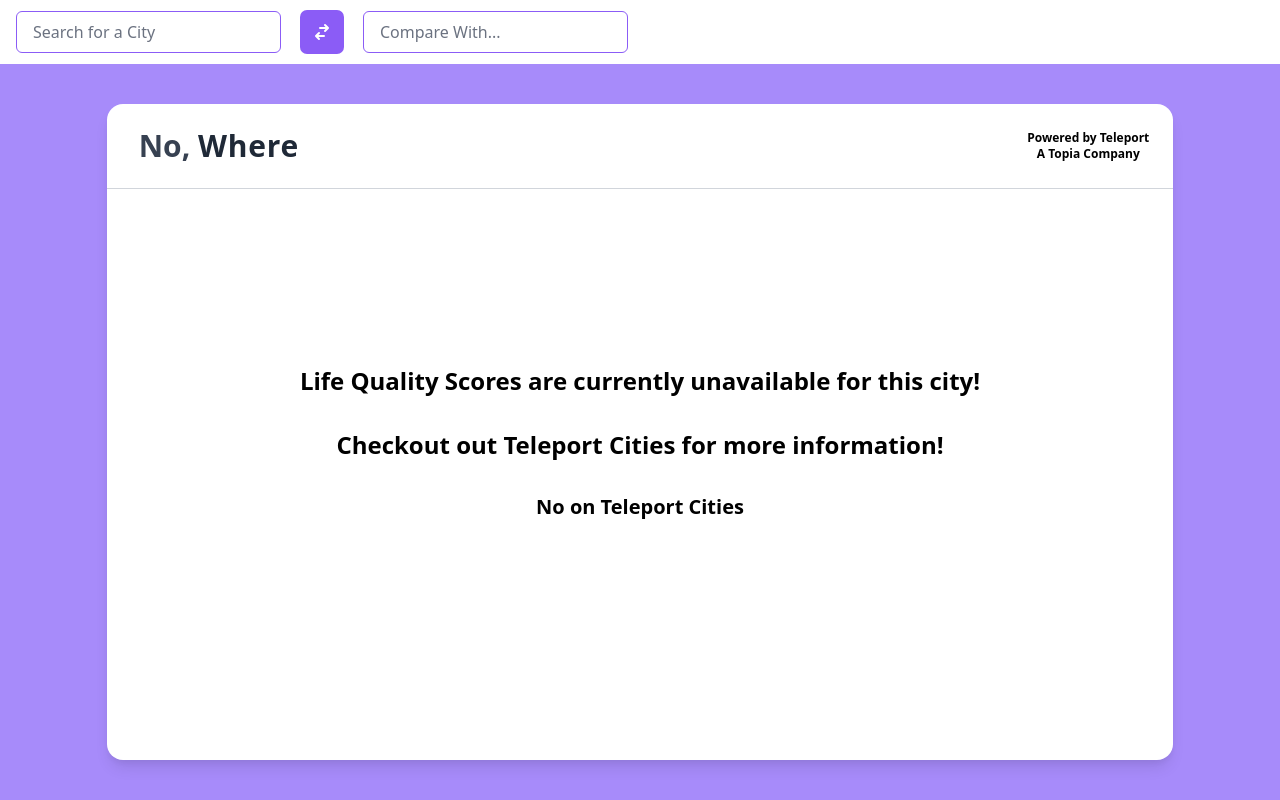
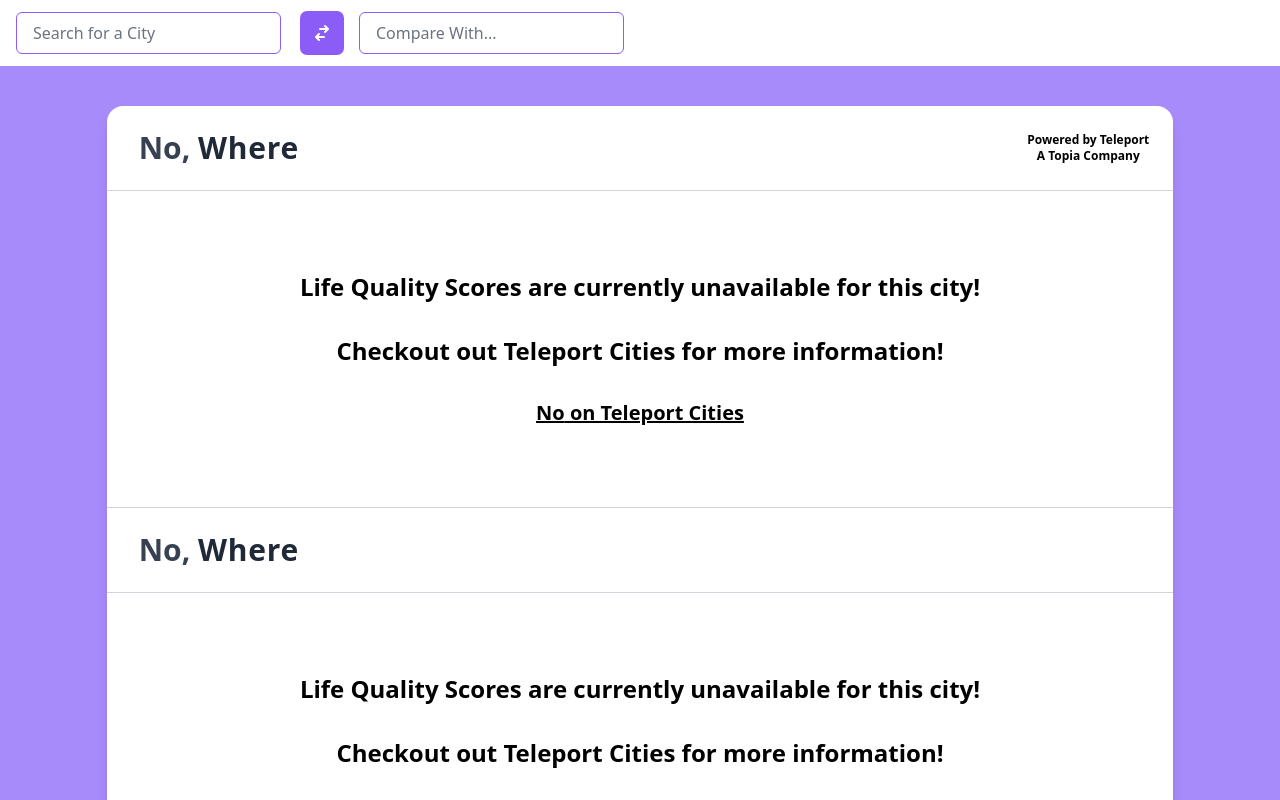
Before and after one commit to ifacodes/city-detail-search, a React (Create React App) app: page / in a window 1280 px wide. Both pictures are taken after a click on the button 322 px from the left and 32 px from the top of the page. Shown: the top 800 px of the page. Built offline with nearby package versions, Linux system fonts and the light colour scheme.

Commit message:
Complete comparision implementation

```diff
--- a/src/App.js
+++ b/src/App.js
@@ -1,12 +1,14 @@
 import "./App.css";
-import { useState, useEffect } from "react";
+import { useState, useEffect, Fragment } from "react";
 import CityCard from "./CityCard.js";
+import ComparisonCard from "./ComparisonCard.js";
 
 function App() {
   const [search, setSearch] = useState({ 1: "", 2: "" });
   const [city, setCity] = useState({ 1: {}, 2: {} });
   const [compare, setCompare] = useState(false);
 
+  // FIXME: Doesn't handle connection refused or api not found
   const fetchApi = (e, which) => {
     e.preventDefault();
     if (search[which].length > 1) {
@@ -22,7 +24,6 @@ function App() {
             [which]: data._embedded["city:search-results"][0],
           })
         );
-      setSearch({ ...search, [which]: "" });
     } else {
       setCity({ ...city, [which]: {} });
     }
@@ -36,8 +37,8 @@ function App() {
   }, [compare]);
 
   return (
-    <div className="min-h-screen h-full bg-purple-400 flex flex-col">
-      <header className="flex items-center bg-white h-16">
+    <div className="min-h-screen h-full w-screen bg-purple-400 flex flex-col">
+      <header className="py-3 gap-y-3 flex items-center flex-wrap bg-white h-auto">
         <form onSubmit={(e) => fetchApi(e, 1)}>
           <input
             type="search"
@@ -72,14 +73,20 @@ function App() {
               type="search"
               value={search[2]}
               placeholder="Compare With..."
-              className="mx-5 py-2 px-4 rounded-md border border-purple-500 outline-none focus:border-purple-500 focus:ring-purple-500"
+              className="mx-4 py-2 px-4 rounded-md border border-purple-500 outline-none focus:border-purple-500 focus:ring-purple-500"
               onChange={(e) => setSearch({ ...search, 2: e.target.value })}
             />
           </form>
         )}
       </header>
       <section className="flex-grow w-full flex flex-col justify-center items-center">
-        <CityCard data={city[1]}></CityCard>
+        {compare ? (
+          <Fragment>
+            <ComparisonCard data={city} />
+          </Fragment>
+        ) : (
+          <CityCard data={city[1]}></CityCard>
+        )}
       </section>
     </div>
   );
--- a/src/CityCard.js
+++ b/src/CityCard.js
@@ -9,7 +9,7 @@ export default function CityCard({ data }) {
   });
 
   useEffect(() => {
-    if (data._embedded) {
+    if (data?._embedded) {
       const split = data._embedded["city:item"].full_name.split(",");
       if (data?._embedded["city:item"]?._embedded) {
         const scores =
@@ -85,7 +85,7 @@ export default function CityCard({ data }) {
             <br />
             <br />
             <a href={`https://teleport.org/cities/vote/${state.geo_id}`}>
-              <div className="transition-transform transform-gpu font-semibold text-xl hover:scale-125">
+              <div className="transition-transform transform-gpu font-semibold text-xl underline hover:scale-125">
                 {state.name.city} on Teleport Cities
               </div>
             </a>
--- /dev/null
+++ b/src/ComparisonCard.js
@@ -0,0 +1,172 @@
+import React, { Fragment, useState, useEffect } from "react";
+import QualityScore from "./QualityScore.js";
+
+export default function ComparisonCard({ data }) {
+  const [city1, setCity1] = useState({
+    name: { city: " No", country: "Where" },
+    geo_id: 0,
+    scores: [],
+  });
+  const [city2, setCity2] = useState({
+    name: { city: " No", country: "Where" },
+    geo_id: 0,
+    scores: [],
+  });
+
+  useEffect(() => {
+    if (data[1]?._embedded) {
+      const split = data[1]._embedded["city:item"].full_name.split(",");
+      if (data[1]?._embedded["city:item"]?._embedded) {
+        const scores =
+          data[1]._embedded["city:item"]._embedded["city:urban_area"]._embedded[
+            "ua:scores"
+          ].categories;
+        setCity1({
+          name: { city: split[0], country: split[2] },
+          geo_id: data[1]._embedded["city:item"].geoname_id,
+          scores: scores,
+        });
+      } else {
+        setCity1({
+          name: { city: split[0], country: split[2] },
+          geo_id: data[1]._embedded["city:item"].geoname_id,
+          scores: [],
+        });
+      }
+    }
+    if (data[2]?._embedded) {
+      const split = data[2]._embedded["city:item"].full_name.split(",");
+      if (data[2]?._embedded["city:item"]?._embedded) {
+        const scores =
+          data[2]._embedded["city:item"]._embedded["city:urban_area"]._embedded[
+            "ua:scores"
+          ].categories;
+        setCity2({
+          name: { city: split[0], country: split[2] },
+          geo_id: data[2]._embedded["city:item"].geoname_id,
+          scores: scores,
+        });
+      } else {
+        setCity2({
+          name: { city: split[0], country: split[2] },
+          geo_id: data[2]._embedded["city:item"].geoname_id,
+          scores: [],
+        });
+      }
+    }
+  }, [data]);
+
+  return (
+    <div className="rounded-2xl shadow-lg bg-white sm:w-5/6 w-full flex-grow my-10 flex flex-col">
+      <header className="flex items-center justify-between p-6 border-b border-gray-300">
+        <div className="border-0 hover:border-2 hover:border-red-500">
+          <h1 className="ml-2 text-3xl text-gray-700 font-semibold">
+            {city1.name.city},{" "}
+            <span className="tracking-wide text-gray-800 text-3xl font-bold">
+              {city1.name.country}
+            </span>
+          </h1>
+        </div>
+        <a
+          href="https://teleport.org/cities"
+          className="float-right text-xs text-center font-semibold"
+        >
+          Powered by Teleport
+          <br />A Topia Company
+        </a>
+      </header>
+      <section className="my-4 sm:mx-0 mx-4 flex-grow flex sm:flex-row flex-col items-stretch sm:divide-x sm:divide-y-0 divide-y divide-x-0 divide-gray-300">
+        {city1.scores.length ? (
+          <Fragment>
+            <div className="flex flex-col justify-around sm:w-1/2 w-full sm:my-0 my-2 sm:space-y-0 space-y-2">
+              <QualityScore data={city1.scores[0]}></QualityScore>
+              <QualityScore data={city1.scores[1]}></QualityScore>
+              <QualityScore data={city1.scores[2]}></QualityScore>
+              <QualityScore data={city1.scores[3]}></QualityScore>
+              <QualityScore data={city1.scores[4]}></QualityScore>
+              <QualityScore data={city1.scores[5]}></QualityScore>
+              <QualityScore data={city1.scores[6]}></QualityScore>
+              <QualityScore data={city1.scores[7]}></QualityScore>
+              <QualityScore data={city1.scores[8]}></QualityScore>
+            </div>
+            <div className="flex flex-col justify-around sm:w-1/2 w-full sm:my-0 my-2 pt-3 sm:space-y-0 space-y-2">
+              <QualityScore data={city1.scores[9]}></QualityScore>
+              <QualityScore data={city1.scores[10]}></QualityScore>
+              <QualityScore data={city1.scores[11]}></QualityScore>
+              <QualityScore data={city1.scores[12]}></QualityScore>
+              <QualityScore data={city1.scores[13]}></QualityScore>
+              <QualityScore data={city1.scores[14]}></QualityScore>
+              <QualityScore data={city1.scores[15]}></QualityScore>
+              <QualityScore data={city1.scores[16]}></QualityScore>
+            </div>
+          </Fragment>
+        ) : (
+          <div className="my-auto mx-auto text-2xl font-semibold text-center py-16">
+            Life Quality Scores are currently unavailable for this city!
+            <br />
+            <br />
+            Checkout out Teleport Cities for more information!
+            <br />
+            <br />
+            <a href={`https://teleport.org/cities/vote/${city1.geo_id}`}>
+              <div className="transition-transform transform-gpu underline font-semibold text-xl hover:scale-125">
+                {city1.name.city} on Teleport Cities
+              </div>
+            </a>
+          </div>
+        )}
+      </section>
+      <header className="flex items-center justify-between p-6 border-b border-t border-gray-300">
+        <div className="border-0 hover:border-2 hover:border-red-500">
+          <h1 className="ml-2 text-3xl text-gray-700 font-semibold">
+            {city2.name.city},{" "}
+            <span className="tracking-wide text-gray-800 text-3xl font-bold">
+              {city2.name.country}
+            </span>
+          </h1>
+        </div>
+      </header>
+      <section className="my-4 pb-2 sm:mx-0 mx-4 flex-grow flex sm:flex-row flex-col items-stretch sm:divide-x sm:divide-y-0 divide-y divide-x-0 divide-gray-300">
+        {city2.scores.length ? (
+          <Fragment>
+            <div className="flex flex-col justify-around sm:w-1/2 w-full sm:my-0 my-2 sm:space-y-0 space-y-2">
+              <QualityScore data={city2.scores[0]}></QualityScore>
+              <QualityScore data={city2.scores[1]}></QualityScore>
+              <QualityScore data={city2.scores[2]}></QualityScore>
+              <QualityScore data={city2.scores[3]}></QualityScore>
+              <QualityScore data={city2.scores[4]}></QualityScore>
+              <QualityScore data={city2.scores[5]}></QualityScore>
+              <QualityScore data={city2.scores[6]}></QualityScore>
+              <QualityScore data={city2.scores[7]}></QualityScore>
+              <QualityScore data={city2.scores[8]}></QualityScore>
+            </div>
+            <div className="flex flex-col justify-around sm:w-1/2 w-full sm:my-0 my-2 pt-3 sm:space-y-0 space-y-2">
+              <QualityScore data={city2.scores[9]}></QualityScore>
+              <QualityScore data={city2.scores[10]}></QualityScore>
+              <QualityScore data={city2.scores[11]}></QualityScore>
+              <QualityScore data={city2.scores[12]}></QualityScore>
+              <QualityScore data={city2.scores[13]}></QualityScore>
+              <QualityScore data={city2.scores[14]}></QualityScore>
+              <QualityScore data={city2.scores[15]}></QualityScore>
+              <QualityScore data={city2.scores[16]}></QualityScore>
+            </div>
+          </Fragment>
+        ) : (
+          <div className="py-16 my-auto mx-auto text-2xl font-semibold text-center">
+            Life Quality Scores are currently unavailable for this city!
+            <br />
+            <br />
+            Checkout out Teleport Cities for more information!
+            <br />
+            <br />
+            <a href={`https://teleport.org/cities/vote/${city2.geo_id}`}>
+              <div className="transition-transform transform-gpu underline font-semibold text-xl hover:scale-125">
+                {city2.name.city} on Teleport Cities
+              </div>
+            </a>
+          </div>
+        )}
+      </section>
+    </div>
+  );
+}
```
